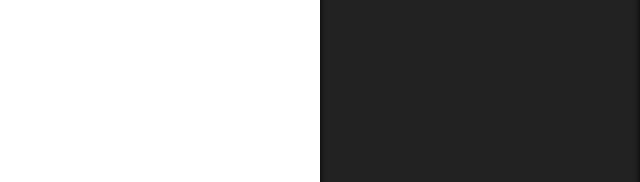
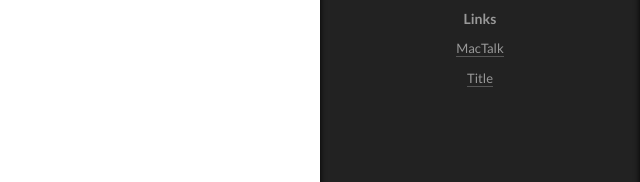
Before and after one commit to lishichao/lishichao.github.io, a plain HTML site: page 2016/04/08/hello-world/index.html in a window 1280 px wide. Both pictures are taken after a click on the item "站点概览". Shown: the part 256-438 px from the top of the page, 640-1280 px from the left. Drawn offline with Linux system fonts and the light colour scheme.

Commit message:
Site updated: 2016-04-08 23:06:46

```diff
--- a/2016/04/08/hello-world/index.html
+++ b/2016/04/08/hello-world/index.html
@@ -384,6 +384,19 @@ Quick">
 
         <div class="links-of-blogroll motion-element">
 
+            <div class="links-of-blogroll-title">Links</div>
+            <ul class="links-of-blogroll-list">
+
+                <li class="links-of-blogroll-item">
+                  <a href="http://macshuo.com/" target="_blank">MacTalk</a>
+                </li>
+
+                <li class="links-of-blogroll-item">
+                  <a href="http://example.com/" target="_blank">Title</a>
+                </li>
+
+            </ul>
+
         </div>
 
       </section>
--- a/css/main.css
+++ b/css/main.css
@@ -1521,7 +1521,7 @@ pre .javascript .function {
   width: 4px;
   height: 4px;
   border-radius: 50%;
-  background: #9afb12;
+  background: #7dffff;
 }
 .links-of-blogroll {
   font-size: 13px;
```
Also changed, not shown: archives/2016/04/index.html (+13 -0 lines), archives/2016/index.html (+13 -0 lines), archives/index.html (+13 -0 lines), index.html (+13 -0 lines).
